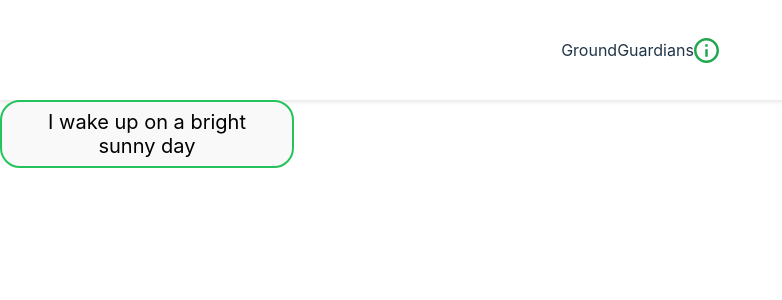
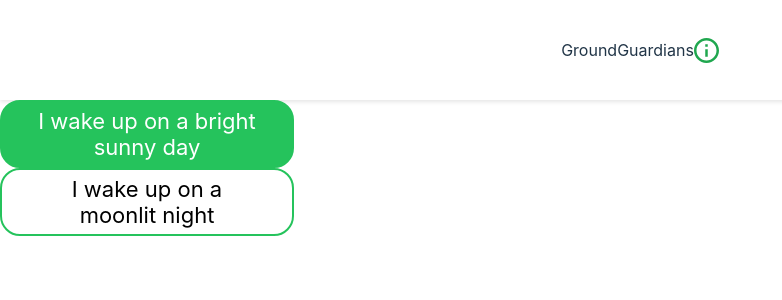
Before and after one commit to GroundGuardians/GG_FE, a React (Vite) app: page / in a window 1280 px wide. Shown: the top 300 px of the page, without its empty margins (0-782 px from the left). Built offline with nearby package versions, Linux system fonts and the light colour scheme; a web font is replaced by a local one.

Commit message:
feat/#7 : color에 따라 버튼 재사용 가능하게

```diff
--- a/src/App.tsx
+++ b/src/App.tsx
@@ -1,12 +1,15 @@
 import Header from "./commons/Header";
-import { WhiteButton } from "./commons/Button";
+import { CommonButton } from "./commons/Button";
 function App() {
   //develop
   //test
   return (
     <div>
       <Header />
-      <WhiteButton>I wake up on a bright sunny day</WhiteButton>
+      <CommonButton isGreen={true}>
+        I wake up on a bright sunny day
+      </CommonButton>
+      <CommonButton isGreen={false}>I wake up on a moonlit night</CommonButton>
     </div>
   );
 }
--- a/src/commons/Button.tsx
+++ b/src/commons/Button.tsx
@@ -1,33 +1,31 @@
-import React from "react";
+import { ReactNode } from "react";
+
 import styled from "@emotion/styled";
 
-export const WhiteButton = ({ children }) => {
-  return <WhiteButtonContainer>{children}</WhiteButtonContainer>;
+interface commonButtonPropTypes {
+  children: ReactNode;
+  isGreen: boolean;
+}
+
+export const CommonButton = (props: commonButtonPropTypes) => {
+  return (
+    <CommonButtonContainer isGreen={props.isGreen}>
+      {props.children}
+    </CommonButtonContainer>
+  );
 };
 
-export const GreenButton = ({ children }) => {
-  return <GreenButtonContainer>{children}</GreenButtonContainer>;
-};
-
-const WhiteButtonContainer = styled.button`
+const CommonButtonContainer = styled.button<{ isGreen: boolean }>`
   display: flex;
   justify-content: center;
   align-items: center;
   width: 294px;
   height: 68px;
   border-radius: 20px;
-  color: #000;
-  font-weight: 400;
-  font-size: 20px;
+  color: ${({ isGreen }) => (isGreen ? "#fff" : "#000")};
+  background-color: ${({ isGreen }) => (isGreen ? "#25c35c" : "#fff")};
+  font-size: 22px;
   border: 2px solid #25c35c;
   padding: 22px 31px;
+  cursor: pointer;
 `;
-
-const GreenButtonContainer = styled.button`
-  width: 294px;
-  height: 68px;
-  border-radius: 20px;
-  background: #25c35c;
-  color: #fff;
-  font-size: 22px;
-`;
```
